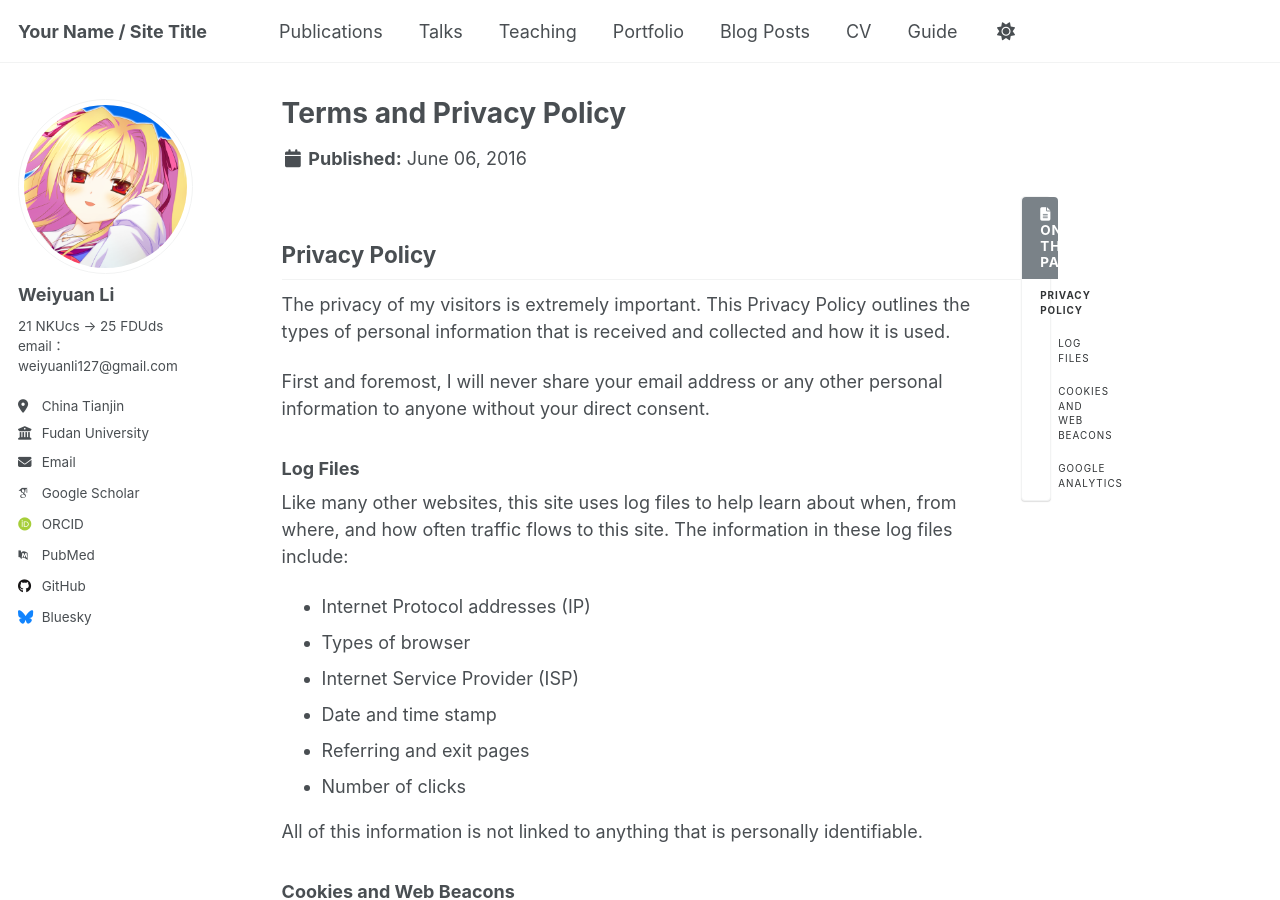
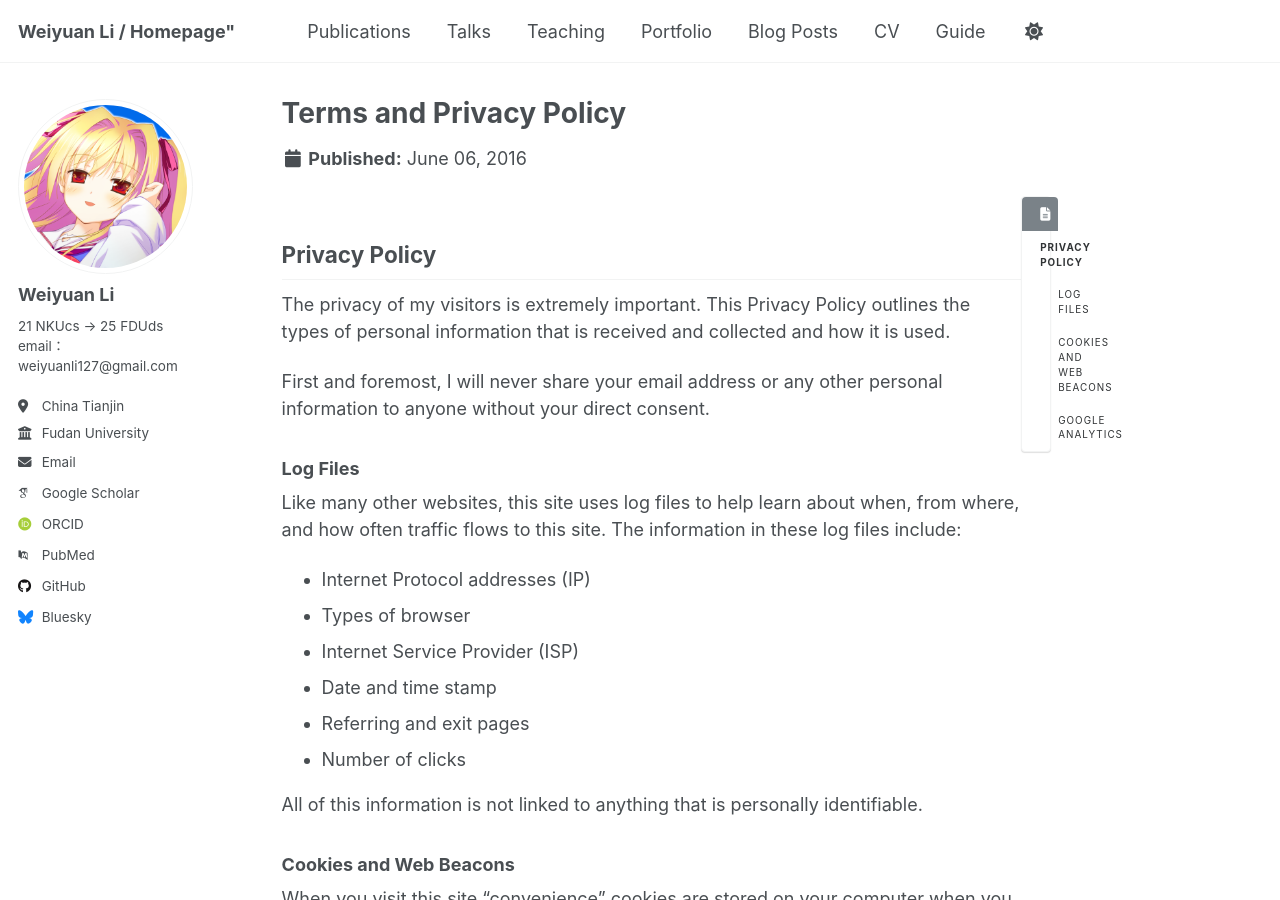
Before and after one commit to lll1230127/lll1230127.github.io, a Jekyll site: the page built from _pages/terms.md, in a window 1280 px wide and 900 px high. Built offline with Jekyll 4.4.1, drawn with Linux system fonts in a browser that asks for light colours; some web fonts are replaced.

Commit message:
Update _config.yml

```diff
--- a/_config.yml
+++ b/_config.yml
@@ -7,9 +7,9 @@
 # server process.
 
 # Basic Site Settings
-locale                   : "en-US"
+locale                   : "zn-CN"
 site_theme               : "default"
-title                    : "Your Name / Site Title"
+title                    : Weiyuan Li / Homepage"
 title_separator          : "-"
 name                     : &name "Weiyuan Li"
 description              : &description "21 NKUcs -> 25 FDUds"
@@ -46,7 +46,7 @@ author:
   bitbucket        : # Username - Update with your username on the site
   codepen          : # Username
   dribbble         : # Username
-  github           : "academicpages"
+  github           : "https://github.com/lll1230127/"
   kaggle           : # Username
   stackoverflow    : # User number or user number and name (i.e., use "1" or "1/jeff-atwood")
 
```
